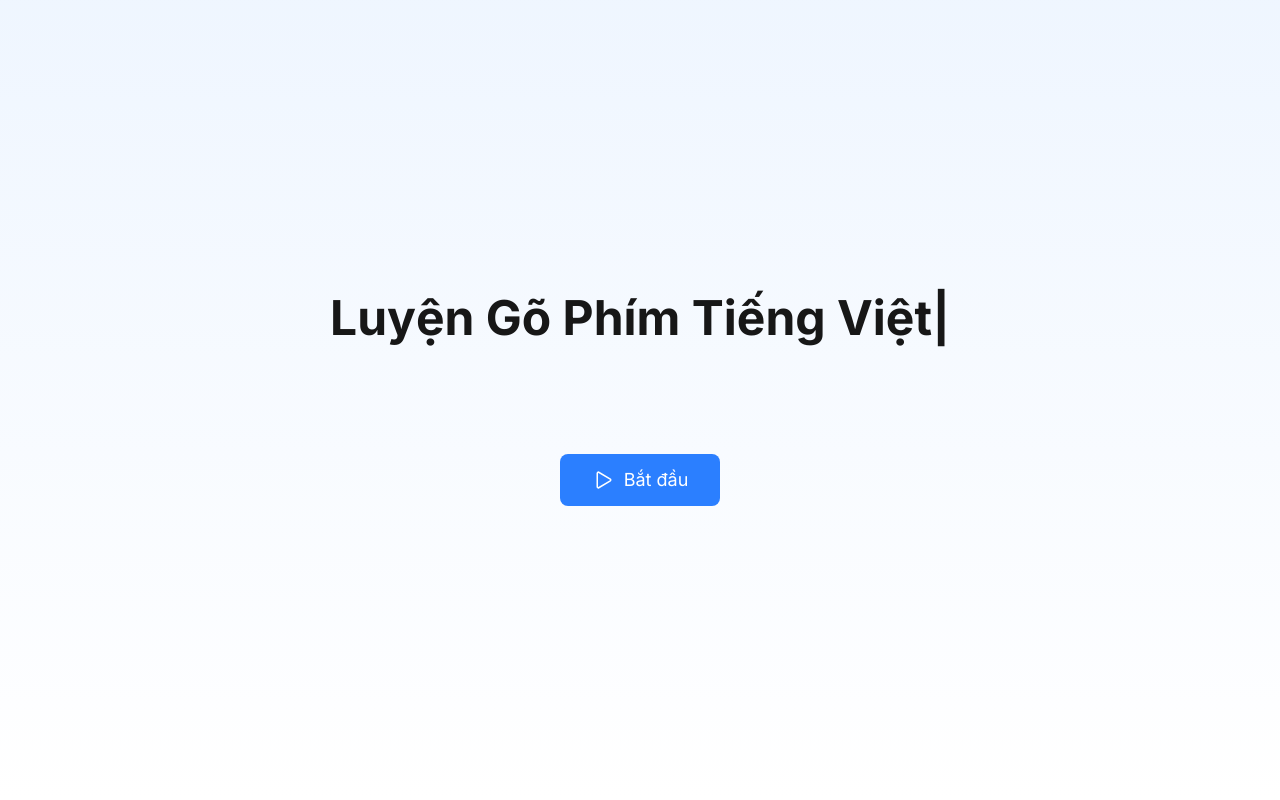
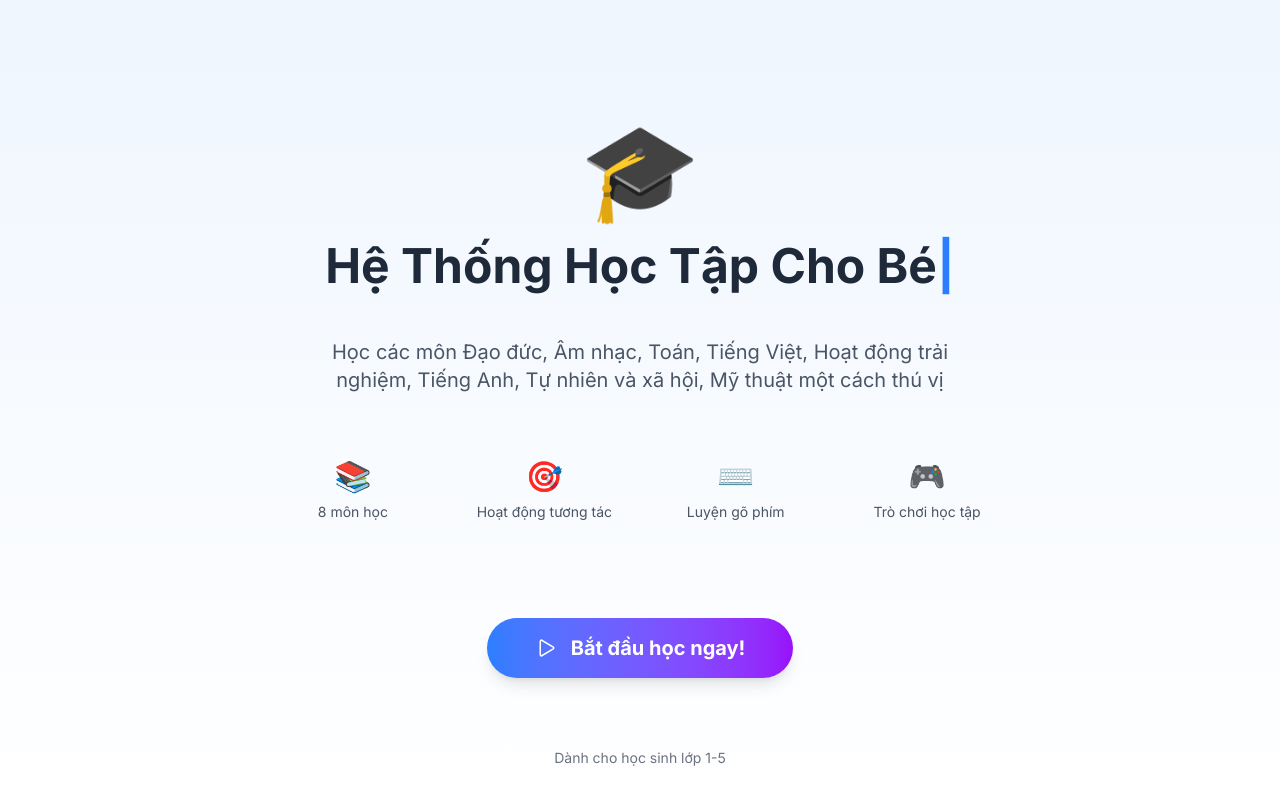
Before and after one commit to anhnbt/viettyping, a Next.js app: page / in a window 1280 px wide. Built offline with nearby package versions, Linux system fonts and the light colour scheme.

Commit message:
Cập nhật màn hình Splash

```diff
--- a/src/components/SplashScreen.tsx
+++ b/src/components/SplashScreen.tsx
@@ -7,7 +7,7 @@ interface Props {
 
 export default function SplashScreen({ onStart }: Props) {
   const [text, setText] = useState('');
-  const fullText = 'Luyện Gõ Phím Tiếng Việt';
+  const fullText = 'Hệ Thống Học Tập Cho Bé';
 
   useEffect(() => {
     let currentIndex = 0;
@@ -25,18 +25,54 @@ export default function SplashScreen({ onStart }: Props) {
 
   return (
     <div className="min-h-screen flex flex-col items-center justify-center bg-gradient-to-b from-blue-50 to-white">
-      <h1 className="text-5xl font-bold mb-12 h-20">
-        {text}
-        <span className="animate-blink">|</span>
-      </h1>
+      {/* Logo và tiêu đề */}
+      <div className="text-center mb-12">
+        <div className="text-8xl mb-6">🎓</div>
+        <h1 className="text-5xl font-bold mb-4 h-20 text-gray-800">
+          {text}
+          <span className="animate-blink text-blue-500">|</span>
+        </h1>
+        <p className="text-xl text-gray-600 max-w-2xl mx-auto">
+          Học các môn Đạo đức, Âm nhạc, Toán, Tiếng Việt, Hoạt động trải nghiệm,
+          Tiếng Anh, Tự nhiên và xã hội, Mỹ thuật một cách thú vị
+        </p>
+      </div>
+
+      {/* Các tính năng nổi bật */}
+      <div className="grid grid-cols-2 md:grid-cols-4 gap-6 mb-12 max-w-4xl">
+        <div className="text-center p-4">
+          <div className="text-3xl mb-2">📚</div>
+          <p className="text-sm text-gray-600">8 môn học</p>
+        </div>
+        <div className="text-center p-4">
+          <div className="text-3xl mb-2">🎯</div>
+          <p className="text-sm text-gray-600">Hoạt động tương tác</p>
+        </div>
+        <div className="text-center p-4">
+          <div className="text-3xl mb-2">⌨️</div>
+          <p className="text-sm text-gray-600">Luyện gõ phím</p>
+        </div>
+        <div className="text-center p-4">
+          <div className="text-3xl mb-2">🎮</div>
+          <p className="text-sm text-gray-600">Trò chơi học tập</p>
+        </div>
+      </div>
+
+      {/* Nút bắt đầu */}
       <button
         onClick={onStart}
-        className="mt-8 px-8 py-3 bg-blue-500 text-white rounded-lg text-lg
-          hover:bg-blue-600 transition-colors cursor-pointer flex items-center gap-2"
+        className="mt-8 px-12 py-4 bg-gradient-to-r from-blue-500 to-purple-600 text-white rounded-full text-xl font-bold
+          hover:from-blue-600 hover:to-purple-700 transition-all duration-300 transform hover:scale-105
+          shadow-lg cursor-pointer flex items-center gap-3"
       >
         <IoPlayOutline className="text-2xl" />
-        <span>Bắt đầu</span>
+        <span>Bắt đầu học ngay!</span>
       </button>
+
+      {/* Footer */}
+      <div className="absolute bottom-8 text-center text-gray-500">
+        <p className="text-sm">Dành cho học sinh lớp 1-5</p>
+      </div>
     </div>
   );
 }
--- a/src/data/subjects.ts
+++ b/src/data/subjects.ts
@@ -10,7 +10,14 @@ export interface Topic {
 
 export interface Activity {
   id: string;
-  type: 'typing' | 'quiz' | 'drawing' | 'listening' | 'reading' | 'math' | 'game';
+  type:
+    | 'typing'
+    | 'quiz'
+    | 'drawing'
+    | 'listening'
+    | 'reading'
+    | 'math'
+    | 'game';
   title: string;
   content: string;
   instructions: string;
@@ -43,23 +50,24 @@ export const subjects: Subject[] = [
         description: 'Học cách yêu thương và tôn trọng gia đình',
         difficulty: 'easy',
         estimatedTime: 15,
-        content: 'Gia đình là nơi quan trọng nhất. Con cần yêu thương bố mẹ, anh chị em.',
+        content:
+          'Gia đình là nơi quan trọng nhất. Con cần yêu thương bố mẹ, anh chị em.',
         activities: [
           {
             id: 'dd-1-1',
             type: 'typing',
             title: 'Gõ từ về gia đình',
             content: 'bố mẹ gia đình yêu thương',
-            instructions: 'Hãy gõ các từ về gia đình'
+            instructions: 'Hãy gõ các từ về gia đình',
           },
           {
             id: 'dd-1-2',
             type: 'quiz',
             title: 'Câu hỏi về gia đình',
             content: 'Ai là người quan trọng nhất với con?',
-            instructions: 'Chọn đáp án đúng'
-          }
-        ]
+            instructions: 'Chọn đáp án đúng',
+          },
+        ],
       },
       {
         id: 'dao-duc-2',
@@ -67,18 +75,19 @@ export const subjects: Subject[] = [
         description: 'Học cách giữ gìn sức khỏe',
         difficulty: 'easy',
         estimatedTime: 20,
-        content: 'Chăm sóc sức khỏe là việc rất quan trọng. Con cần ăn uống đủ chất, tập thể dục.',
+        content:
+          'Chăm sóc sức khỏe là việc rất quan trọng. Con cần ăn uống đủ chất, tập thể dục.',
         activities: [
           {
             id: 'dd-2-1',
             type: 'typing',
             title: 'Gõ từ về sức khỏe',
             content: 'sức khỏe ăn uống tập thể dục',
-            instructions: 'Gõ các từ về chăm sóc sức khỏe'
-          }
-        ]
-      }
-    ]
+            instructions: 'Gõ các từ về chăm sóc sức khỏe',
+          },
+        ],
+      },
+    ],
   },
   {
     id: 'am-nhac',
@@ -101,18 +110,18 @@ export const subjects: Subject[] = [
             type: 'typing',
             title: 'Gõ tên các nốt nhạc',
             content: 'Đồ Rê Mi Fa Sol La Si',
-            instructions: 'Gõ tên 7 nốt nhạc'
+            instructions: 'Gõ tên 7 nốt nhạc',
           },
           {
             id: 'an-1-2',
             type: 'listening',
             title: 'Nghe và nhận biết nốt nhạc',
             content: 'Nghe âm thanh và chọn nốt nhạc đúng',
-            instructions: 'Lắng nghe và chọn nốt nhạc'
-          }
-        ]
-      }
-    ]
+            instructions: 'Lắng nghe và chọn nốt nhạc',
+          },
+        ],
+      },
+    ],
   },
   {
     id: 'toan',
@@ -135,16 +144,16 @@ export const subjects: Subject[] = [
             type: 'typing',
             title: 'Gõ số từ 1 đến 10',
             content: '1 2 3 4 5 6 7 8 9 10',
-            instructions: 'Gõ các số từ 1 đến 10'
+            instructions: 'Gõ các số từ 1 đến 10',
           },
           {
             id: 't-1-2',
             type: 'math',
             title: 'Bài tập đếm',
             content: 'Đếm số lượng vật thể',
-            instructions: 'Đếm và chọn số đúng'
-          }
-        ]
+            instructions: 'Đếm và chọn số đúng',
+          },
+        ],
       },
       {
         id: 'toan-2',
@@ -159,11 +168,45 @@ export const subjects: Subject[] = [
             type: 'math',
             title: 'Bài tập phép cộng',
             content: 'Giải các phép cộng đơn giản',
-            instructions: 'Tính toán và điền kết quả'
-          }
-        ]
-      }
-    ]
+            instructions: 'Tính toán và điền kết quả',
+          },
+        ],
+      },
+      {
+        id: 'toan-3',
+        title: 'Phép trừ cơ bản',
+        description: 'Học phép trừ với các số nhỏ',
+        difficulty: 'medium',
+        estimatedTime: 25,
+        content: 'Phép trừ: 5 - 2 = 3, 10 - 5 = 5, 8 - 3 = 5',
+        activities: [
+          {
+            id: 't-3-1',
+            type: 'math',
+            title: 'Bài tập phép trừ',
+            content: 'Giải các phép trừ đơn giản',
+            instructions: 'Tính toán và điền kết quả',
+          },
+        ],
+      },
+      {
+        id: 'toan-4',
+        title: 'Hình học cơ bản',
+        description: 'Học về các hình: vuông, tròn, tam giác',
+        difficulty: 'easy',
+        estimatedTime: 20,
+        content: 'Hình vuông có 4 cạnh bằng nhau. Hình tròn không có góc.',
+        activities: [
+          {
+            id: 't-4-1',
+            type: 'quiz',
+            title: 'Nhận biết hình dạng',
+            content: 'Hình nào có 3 cạnh?',
+            instructions: 'Chọn hình đúng',
+          },
+        ],
+      },
+    ],
   },
   {
     id: 'tieng-viet',
@@ -185,10 +228,11 @@ export const subjects: Subject[] = [
             id: 'tv-1-1',
             type: 'typing',
             title: 'Gõ bảng chữ cái',
-            content: 'A Ă Â B C D Đ E Ê G H I K L M N O Ô Ơ P Q R S T U Ư V X Y',
-            instructions: 'Gõ các chữ cái tiếng Việt'
-          }
-        ]
+            content:
+              'A Ă Â B C D Đ E Ê G H I K L M N O Ô Ơ P Q R S T U Ư V X Y',
+            instructions: 'Gõ các chữ cái tiếng Việt',
+          },
+        ],
       },
       {
         id: 'tv-2',
@@ -203,11 +247,11 @@ export const subjects: Subject[] = [
             type: 'typing',
             title: 'Gõ từ đơn giản',
             content: 'mẹ bố em con nhà trường',
-            instructions: 'Gõ các từ tiếng Việt đơn giản'
-          }
-        ]
-      }
-    ]
+            instructions: 'Gõ các từ tiếng Việt đơn giản',
+          },
+        ],
+      },
+    ],
   },
   {
     id: 'hoat-dong-trai-nghiem',
@@ -230,11 +274,11 @@ export const subjects: Subject[] = [
             type: 'reading',
             title: 'Đọc về cây xanh',
             content: 'Cây xanh có vai trò quan trọng trong cuộc sống',
-            instructions: 'Đọc và hiểu nội dung'
-          }
-        ]
-      }
-    ]
+            instructions: 'Đọc và hiểu nội dung',
+          },
+        ],
+      },
+    ],
   },
   {
     id: 'tieng-anh',
@@ -257,9 +301,9 @@ export const subjects: Subject[] = [
             type: 'typing',
             title: 'Gõ bảng chữ cái tiếng Anh',
             content: 'A B C D E F G H I J K L M N O P Q R S T U V W X Y Z',
-            instructions: 'Gõ các chữ cái tiếng Anh'
-          }
-        ]
+            instructions: 'Gõ các chữ cái tiếng Anh',
+          },
+        ],
       },
       {
         id: 'ta-2',
@@ -274,11 +318,11 @@ export const subjects: Subject[] = [
             type: 'typing',
             title: 'Gõ từ vựng cơ bản',
             content: 'hello goodbye thank you please',
-            instructions: 'Gõ các từ tiếng Anh cơ bản'
-          }
-        ]
-      }
-    ]
+            instructions: 'Gõ các từ tiếng Anh cơ bản',
+          },
+        ],
+      },
+    ],
   },
   {
     id: 'tu-nhien-xa-hoi',
@@ -301,11 +345,11 @@ export const subjects: Subject[] = [
             type: 'typing',
             title: 'Gõ tên động vật',
             content: 'chó mèo gà vịt bò heo',
-            instructions: 'Gõ tên các loài động vật'
-          }
-        ]
-      }
-    ]
+            instructions: 'Gõ tên các loài động vật',
+          },
+        ],
+      },
+    ],
   },
   {
     id: 'my-thuat',
@@ -321,24 +365,25 @@ export const subjects: Subject[] = [
         description: 'Học về màu sắc cơ bản',
         difficulty: 'easy',
         estimatedTime: 20,
-        content: 'Có 7 màu cơ bản: đỏ, cam, vàng, xanh lá, xanh dương, chàm, tím',
+        content:
+          'Có 7 màu cơ bản: đỏ, cam, vàng, xanh lá, xanh dương, chàm, tím',
         activities: [
           {
             id: 'mt-1-1',
             type: 'typing',
             title: 'Gõ tên các màu',
             content: 'đỏ cam vàng xanh lá xanh dương chàm tím',
-            instructions: 'Gõ tên các màu cơ bản'
+            instructions: 'Gõ tên các màu cơ bản',
           },
           {
             id: 'mt-1-2',
             type: 'drawing',
             title: 'Tô màu',
             content: 'Chọn màu và tô vào hình',
-            instructions: 'Sử dụng các màu để tô hình'
-          }
-        ]
-      }
-    ]
-  }
+            instructions: 'Sử dụng các màu để tô hình',
+          },
+        ],
+      },
+    ],
+  },
 ];
--- a/tailwind.config.js
+++ b/tailwind.config.js
@@ -22,4 +22,4 @@ module.exports = {
     require('tailwind-scrollbar')({ nocompatible: true }),
     require('@tailwindcss/line-clamp'),
   ],
-}
+};
```
Also changed, not shown: src/app/page.tsx (+13 -5 lines), src/components/ActivityView.tsx (+23 -13 lines), src/components/SubjectSelector.tsx (+14 -3 lines), src/components/TopicSelector.tsx (+74 -29 lines), 1 other file (tests, documents, lock files or other folders).
